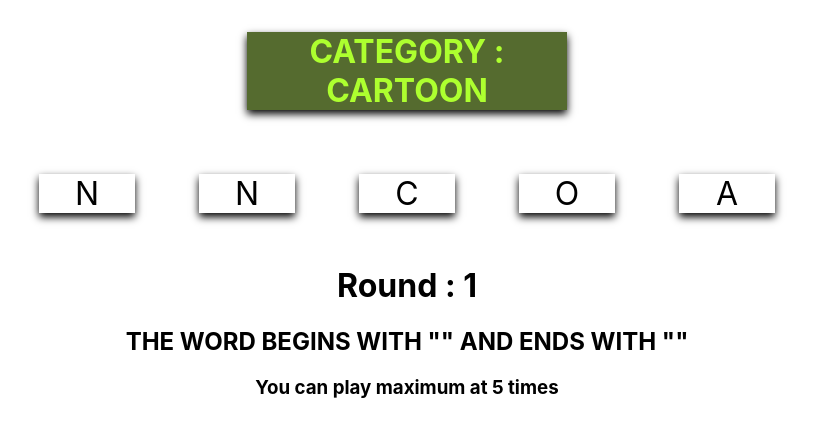
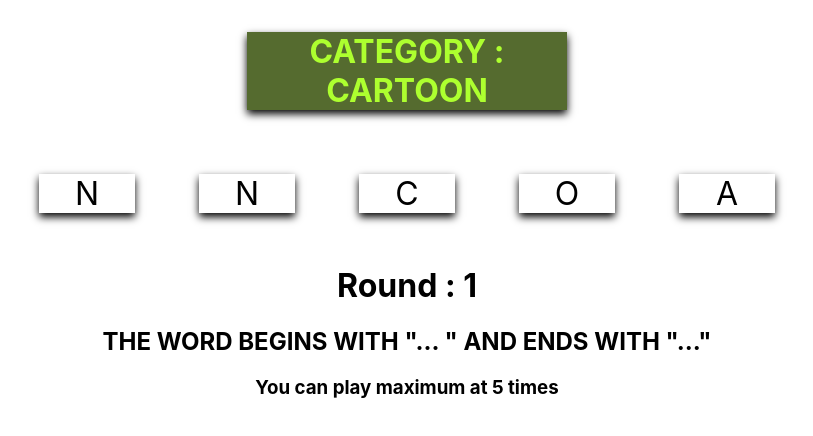
Before and after one commit to nppdon/labReact, a React (Create React App) app in the folder card-game/: page / in a window 1280 px wide. Shown: the top 436 px of the page, without its empty margins (233-1046 px from the left). Built offline with nearby package versions, Linux system fonts and the light colour scheme.

Commit message:
bugs edit

```diff
--- a/card-game/src/App.js
+++ b/card-game/src/App.js
@@ -34,7 +34,9 @@ class App extends Component{
         {
           <WordCard value={word} category={category}/>
           //Array.from(word).map((c,i) => <CharacterCard value={c} key={i}/>)
+
         }
+
       </div>
     );
   }
--- a/card-game/src/WordCard.js
+++ b/card-game/src/WordCard.js
@@ -61,9 +61,9 @@ export default class WordCard extends Component{
                 <br></br>
                 { Array.from(this.state.chars).map((c,i) => <CharacterCard value={c} key={i} attempt={this.state.attempt} activationHandler={this.activationHandler}/>)}
                 <h1> Round : {this.state.attempt}</h1>
-                <h2>THE WORD BEGINS WITH "{this.state.hint? `${this.state.word[0]}` : ''}" AND ENDS WITH "{this.state.hint? `${this.state.word[this.state.word.length-1]}` : ''}"</h2>
+                <h2>THE WORD BEGINS WITH "{this.state.hint? `${this.state.word[0]}` : '... '}" AND ENDS WITH "{this.state.hint? `${this.state.word[this.state.word.length-1]}` : '...'}"</h2>
                 <h3> You can play maximum at {this.state.playMax} times</h3>
-                <h1 className="win">{this.state.completed&&!this.state.gamestatus? 'YOU WIN' : ''}</h1>
+                <h1 className="win" >{this.state.completed&&!this.state.gamestatus? 'YOU WIN' : ''}</h1>
                 <h1 className="lose">{this.state.gamestatus? 'YOU LOSE ' : ''}</h1>
             </div>
         );
```
